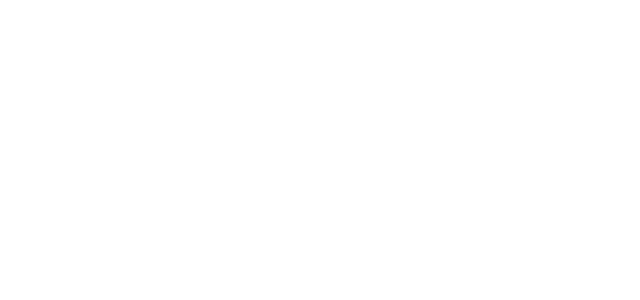
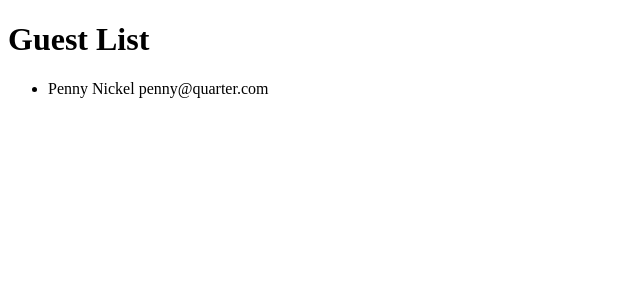
Before and after one commit to emiliodmorales/guest-list, a React (Vite) app: page / in a window 1280 px wide. Shown: the top 300 px of the page, without its empty margins (0-640 px from the left). Built offline with nearby package versions, Linux system fonts and the light colour scheme.

Commit message:
render a list of guests

```diff
--- a/src/App.jsx
+++ b/src/App.jsx
@@ -1,3 +1,6 @@
+import GuestList from "./components/GuestList";
+import { guests } from "./data";
+
 export default function App() {
-  return <></>;
+  return <GuestList guests={guests} />;
 }
--- /dev/null
+++ b/src/components/GuestList.jsx
@@ -0,0 +1,20 @@
+export default function GuestList({ guests }) {
+  return (
+    <>
+      <h1>Guest List</h1>
+      <ul>
+        {guests.map((guest) => (
+          <GuestItem guest={guest} />
+        ))}
+      </ul>
+    </>
+  );
+}
+
+function GuestItem({ guest }) {
+  return (
+    <li key={guest.id}>
+      {guest.name} {guest.email}
+    </li>
+  );
+}
--- /dev/null
+++ b/src/data.js
@@ -0,0 +1,10 @@
+export const guests = [
+  {
+    id: 1,
+    name: "Penny Nickel",
+    email: "penny@quarter.com",
+    phone: "123-456-7890",
+    bio: "oatmeal advocate",
+    job: "Global Accounts Engineer",
+  },
+];
```
Also changed, not shown: 1 other file (tests, documents, lock files or other folders).
